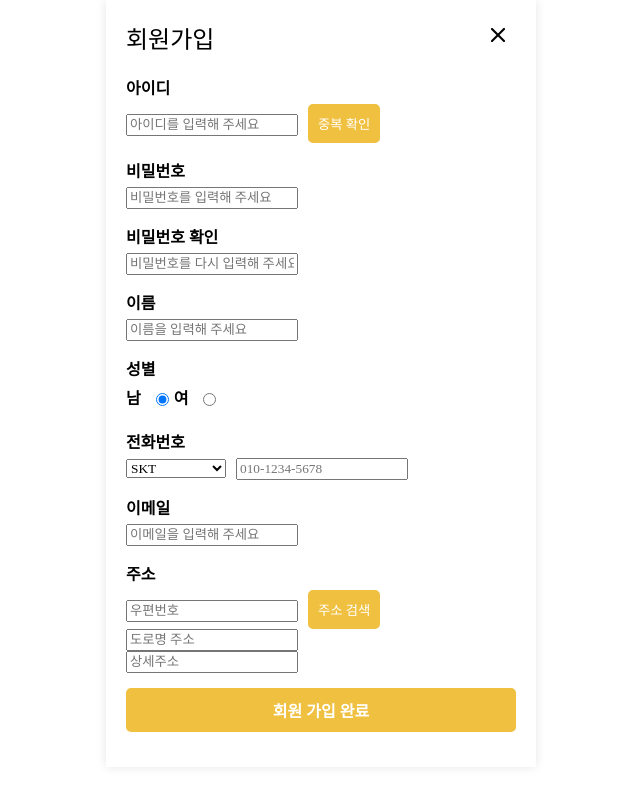
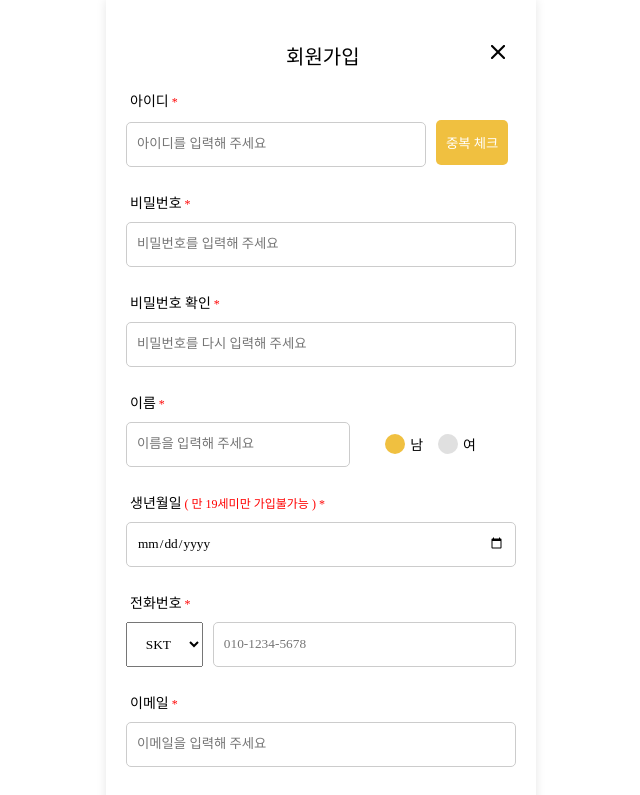
Before and after one commit to eDrink24/eDrink24-client, a React (Create React App) app: page /eDrink24/signup in a window 1280 px wide. Shown: the top 795 px of the page, without its empty margins (319-959 px from the left). Built offline with nearby package versions, Linux system fonts and the light colour scheme; a web font is replaced by a local one.

Commit message:
feature: signup페이지 생성 및 디지인 완료
**생성파일**
- src\pages\signup\SignupComponent.js
- src\pages\signup\SignupComponent.css
- public\alert_code

**추가내용**
1)  signup페이지 기능구현
2) 아이디 중복체크기능(api)
3) 알림창 소스코드 파일

```diff
--- a/src/pages/login/LoginComponent.js
+++ b/src/pages/login/LoginComponent.js
@@ -1,4 +1,4 @@
-import { redirect, useActionData, Form, useNavigate } from 'react-router-dom';
+import { useActionData, Form, useNavigate } from 'react-router-dom';
 import "./LoginComponent.css";
 import { useEffect, useState } from 'react';
 import Modal from 'react-modal';
--- a/src/pages/signup/SignupComponent.css
+++ b/src/pages/signup/SignupComponent.css
@@ -12,18 +12,20 @@
     justify-content: space-between;
     text-align: left;
     margin: 0 auto;
+    height: 100%;
 }
 
 .signup-header {
     display: flex;
     justify-content: space-between;
     align-items: center;
-    margin-bottom: 20px;
+    height: 70px;
 }
 
 .signup-header h1 {
-    font-size: 24px;
-    margin: 0;
+    font-size: 20px;
+    margin-left:160px;
+    font-weight: 500;
 }
 
 .signup-header .close-button {
@@ -48,17 +50,23 @@
 
 label {
     display: block;
-    margin-bottom: 5px;
-    font-weight: bold;
+    margin-bottom: 10px;
+    margin-left:4px;
+    font-weight: medium;
+    font-size: 14px;
 }
 
-.signup-input[type="text"][type="text"],
-.signup-input[type="password"],
-.signup-input[type="date"],
-.signup-input[type="tel"],
-.signup-input[type="email"],
-.signup-input[type="number"] {
-    width: calc(100% - 30px);
+.gender-label {
+    display: block;
+    margin:0;
+    margin-left:5px;
+    margin-right: 5px;
+}
+
+
+.form-control#loginId {
+    height: 45px;
+    width: 300px;
     padding: 10px;
     margin-bottom: 10px;
     border: 1px solid #ccc;
@@ -66,32 +74,108 @@ label {
     box-sizing: border-box;
 }
 
-input[type="radio"] {
+.form-control#userName {
+    height: 45px;
+    padding: 10px;
+    margin-bottom: 10px;
+    border: 1px solid #ccc;
+    border-radius: 5px;
+    box-sizing: border-box;
+    flex: 1;
+}
+
+.form-control {
+    width: 100%;
+    height: 45px;
+    padding: 10px;
+    margin-left:auto;
+    margin-right:auto;
+    margin-bottom: 10px;
+    border: 1px solid #ccc;
+    border-radius: 5px;
+    box-sizing: border-box;
+}
+
+.signup-input[type="radio"] {
     margin: 0 5px;
+}
+
+.name-genderGroup {
+    display: flex;
+    align-items: center;
+    gap: 30px;
 }
 
 .gender-options {
     display: flex;
     align-items: center;
+    margin-bottom: 10px;
+    margin-right: 30px;
 }
 
 .gender-label {
+    display: flex;
+    align-items: center;
+    cursor: pointer;
     margin-right: 10px;
+}
+
+.gender-label input[type="radio"] {
+    display: none;
+}
+
+.gender-label input[type="radio"] + span {
+    display: inline-block;
+    width: 20px;
+    height: 20px;
+    background-color: #e0e0e0;
+    border-radius: 50%;
+    margin-right: 5px;
+    transition: background-color 0.3s ease;
+}
+
+.gender-label input[type="radio"]:checked + span {
+    background-color: #f0c040;
+}
+
+.gender-label span.text {
+    vertical-align: middle;
+}
+
+.tel-num {
+    display: flex;
 }
 
 .tel-select {
     width: 100px;
+    height: 45px;
     margin-right: 10px;
+    text-align: center;
+}
+
+.postal-search {
+    display: flex;
+}
+
+.form-control-postal {
+    width: 300px;
+    height: 45px;
+    padding: 10px;
+    margin-bottom: 10px;
+    border: 1px solid #ccc;
+    border-radius: 5px;
+    box-sizing: border-box;
 }
 
 .btn-submit {
     width: 100%;
+    height: 60px;
     padding: 10px;
     background-color: #f0c040;
     border: none;
-    border-radius: 5px;
+    border-radius: 30.5px;
     color: #fff;
-    font-size: 16px;
+    font-size: 14px;
     font-weight: bold;
     cursor: pointer;
 }
@@ -103,6 +187,7 @@ input[type="radio"] {
 .check-button,
 .search-button {
     background-color: #f0c040;
+    height: 45px;
     border: none;
     border-radius: 5px;
     padding: 10px;
@@ -116,38 +201,49 @@ input[type="radio"] {
     background-color: #e0a030;
 }
 
-.modal {
-    position: fixed;
-    top: 50%;
-    left: 50%;
-    transform: translate(-50%, -50%);
-    background: white;
-    padding: 20px;
-    border-radius: 10px;
-    box-shadow: 0 5px 15px rgba(0, 0, 0, 0.3);
-    width: 80%;
-    max-width: 400px;
-    text-align: center;
+.check-button.check-complete {
+    background-color: green;
+    height: 45px;
+    border: none;
+    border-radius: 5px;
+    padding: 10px;
+    color: white;
+    cursor: not-allowed;
+    margin-left: 10px;
 }
 
-.overlay {
-    position: fixed;
-    top: 0;
-    left: 0;
-    right: 0;
-    bottom: 0;
-    background: rgba(0, 0, 0, 0.5);
-    display: flex;
-    justify-content: center;
-    align-items: center;
+.requiredCheck {
+    color:red;
+    font-size: 12px;
 }
 
-.modal-close-button {
-    position: absolute;
-    top: 10px;
-    right: 10px;
-    background: none;
+
+/* 알림창 */
+.btn-alert-close {
+    width: 100px;
+    padding: 10px;
+    background-color: #f0c040;
     border: none;
-    font-size: 1.5em;
+    border-radius: 5px;
+    color: #fff;
+    font-size: 14px;
+    font-weight: bold;
     cursor: pointer;
+    margin-top: 20px;
 }
+
+.btn-alert-close:hover {
+    background-color: #e0a030;
+}
+
+.pw-match {
+    color: green;
+    font-size: 13px;
+    margin-top: 0;
+}
+
+.pw-mismatch {
+    color: red;
+    font-size: 12px;
+    margin-top: 5px;
+}
--- a/src/pages/signup/SignupComponent.js
+++ b/src/pages/signup/SignupComponent.js
@@ -1,15 +1,10 @@
-import {
-    Form,
-    redirect,
-    useActionData
-} from 'react-router-dom';
+import { Form, redirect, useActionData } from 'react-router-dom';
 import DaumPostcode from 'react-daum-postcode';
-import { useState } from 'react';
+import { useEffect, useState } from 'react';
 import Modal from "react-modal";
 import "./SignupComponent.css";
 
 function SignupComponent() {
-
     const data = useActionData();
 
     const [postalCode, setPostalCode] = useState("");
@@ -17,13 +12,17 @@ function SignupComponent() {
     const [detailAddress, setDetailAddress] = useState("");
     const [isOpen, setIsOpen] = useState(false);
     const [gender, setGender] = useState('남');
+    const [maxDate, setMaxDate] = useState("");
 
-    const completeHandler = (data) => {
-        console.log(">>", data);
-        setPostalCode(data.zonecode);
-        setRoadAddress(data.roadAddress);
-        setIsOpen(false);
-    }
+    const [alertOpen, setAlertOpen] = useState(false); // 알림창 상태
+    const [alertMessage, setAlertMessage] = useState(""); // 알림창 메시지
+
+    const [isIdChecked, setIsIdChecked] = useState(false);
+
+    // 비밀번호 확인
+    const [pw, setPw] = useState("");
+    const [pwConfirm, setPwConfirm] = useState("");
+    const [pwMatch, setPwMatch] = useState(true);
 
     // Modal 스타일
     const customStyles = {
@@ -31,33 +30,149 @@ function SignupComponent() {
             backgroundColor: "rgba(0,0,0,0.5)",
         },
         content: {
-            left: "0",
+            top: "50%",
+            left: "50%",
+            transform: "translate(-50%, -50%)",
             margin: "auto",
-            width: "500px",
-            height: "600px",
+            width: "400px",
             padding: "0",
+            height: "400px",
             overflow: "hidden",
+            textAlign: "center",
         },
+    };
+
+    // 알림창 스타일
+    const alertStyles = {
+        overlay: {
+            backgroundColor: "rgba(0,0,0,0.5)",
+        },
+        content: {
+            top: "50%",
+            left: "50%",
+            transform: "translate(-50%, -50%)",
+            margin: "auto",
+            width: "300px",
+            height: "180px",
+            padding: "20px",
+            borderRadius: "10px",
+            textAlign: "center",
+            backgroundColor: "#fff",
+            boxShadow: "0 5px 15px rgba(0, 0, 0, 0.3)",
+        },
+    };
+
+    const completeHandler = (data) => {
+        setPostalCode(data.zonecode);
+        setRoadAddress(data.roadAddress);
+        setIsOpen(false);
     };
 
     // 검색 클릭
     const toggle = (e) => {
         e.preventDefault(); // 검색 버튼 눌렀을 때 submit 안되게
         setIsOpen(!isOpen); // 왜냐하면 sign up버튼 눌렀을 때 submit되야 하기 때문에
-    };                    // 이때 미리 submit되면 안됨.
+    };                      // 이때 미리 submit되면 안됨.
 
     // 상세 주소검색 event
     const changeHandler = (e) => {
         setDetailAddress(e.target.value);
     }
 
-    // 회원가입 완료 event
+    // 알림창 열기
+    const openAlert = (message) => {
+        setAlertMessage(message);
+        setAlertOpen(true);
+    }
+
+    // 알림창 닫기
+    const closeAlert = () => {
+        setAlertOpen(false);
+    }
+
+    // 비밀번호 일치 여부 확인
+    useEffect(() => {
+        setPwMatch(pw === pwConfirm);
+    }, [pw, pwConfirm]);
+
+    // 만 19세미만 선택불가
+    useEffect(() => {
+        const today = new Date();
+        const yyyy = today.getFullYear();
+        setMaxDate(`${yyyy - 19}-12-31`); // 만 19세 이상
+    }, []);
+
+    // 아이디 중복체크
+    const checkId = async (e) => {
+        e.preventDefault();
+        const loginId = document.getElementById('loginId').value;
+
+        if (!loginId) {
+            openAlert("아이디를 입력해 주세요.");
+            return;
+        }
+
+        try {
+            const response = await fetch(`http://localhost:8090/eDrink24/customerIdCheck/${loginId}`, {
+                method: 'GET',
+                headers: {
+                    'Content-Type': 'application/json',
+                },
+            });
+
+            const message = await response.text();
+
+            if (response.status === 409) {
+                openAlert(message); // "이 아이디는 사용불가합니다."
+                setIsIdChecked(false);
+            } else if (response.ok) {
+                openAlert(message); // "이 아이디는 사용가능합니다."
+                setIsIdChecked(true);
+            } else {
+                throw new Error("중복체크 요청 실패");
+            }
+        } catch (error) {
+            console.error("중복체크 오류: ", error);
+            openAlert("중복체크 중 오류가 발생했습니다.");
+            setIsIdChecked(false);
+        }
+    };
+
+    const handleIdChange = (e) => {
+        setIsIdChecked(false);
+    }
+
+    // 회원가입 완료 핸들러
     const clickHandler = (e) => {
-        if (detailAddress === "") {
-            alert("상세주소를 입력해주세요.");
-            e.preventDefault(); //상세주소 입력하지 않으면 submit 되지 않도록
-        } else {
-            console.log(postalCode, roadAddress, detailAddress);
+        const requiredFields = [
+            { name: 'loginId', value: document.getElementById('loginId').value },
+            { name: 'pw', value: document.getElementById('pw').value },
+            { name: 'pwConfirm', value: document.getElementById('pwConfirm').value },
+            { name: 'userName', value: document.getElementById('userName').value },
+            { name: 'birthdate', value: document.getElementById('birthdate').value },
+            { name: 'phoneNum', value: document.getElementById('phoneNum').value },
+            { name: 'email', value: document.getElementById('email').value },
+            { name: 'postalCode', value: postalCode },
+            { name: 'address1', value: roadAddress },
+            { name: 'address2', value: detailAddress }
+        ];
+
+        let allValid = true;
+        requiredFields.forEach(field => {
+            if (field.value === '') {
+                allValid = false;
+            }
+        });
+
+        if (!allValid) {
+            openAlert("모든 입력란을 채워주세요.");
+            e.preventDefault();
+        } else if (!pwMatch) {
+            openAlert("비밀번호가 일치하지 않습니다.");
+            e.preventDefault();
+        } else if (!isIdChecked) {
+            openAlert("아이디 중복체크를 완료해 주세요.");
+            e.preventDefault();
         }
     }
 
@@ -73,36 +188,68 @@ function SignupComponent() {
                     <img src="assets/common/x-button.png" className="XButton" alt="closeXButton" />
                 </button>
             </div>
+
             <Form method="post" className="signUpForm">
                 {data && data.message && <p>{data.message}</p>}
                 <div className="form-group">
-                    <label htmlFor="loginId">아이디</label>
-                    <input type="text" name="loginId" id="loginId" className="form-control" placeholder="아이디를 입력해 주세요" />
-                    <button className="check-button">중복 확인</button>
+                    <label htmlFor="loginId">아이디
+                        <span className="requiredCheck"> *</span>
+                    </label>
+                    <input type="text" name="loginId" id="loginId" className="form-control"
+                        placeholder="아이디를 입력해 주세요" onChange={handleIdChange} />
+                    <button className={`check-button ${isIdChecked ? "check-complete" : ""}`} onClick={!isIdChecked ? checkId : (e) => e.preventDefault()}>
+                        {isIdChecked ? "체크 완료" : "중복 체크"}
+                    </button>
                 </div>
                 <div className="form-group">
-                    <label htmlFor="pw">비밀번호</label>
-                    <input type="password" name="pw" id="pw" className="form-control" placeholder="비밀번호를 입력해 주세요" />
+                    <label htmlFor="pw">비밀번호
+                        <span className="requiredCheck"> *</span>
+                    </label>
+                    <input type="password" name="pw" id="pw" className="form-control" placeholder="비밀번호를 입력해 주세요"
+                        value={pw} onChange={(e) => { setPw(e.target.value) }} />
                 </div>
                 <div className="form-group">
-                    <label htmlFor="pwConfirm">비밀번호 확인</label>
-                    <input type="password" name="pwConfirm" id="pwConfirm" className="form-control" placeholder="비밀번호를 다시 입력해 주세요" />
+                    <label htmlFor="pwConfirm">비밀번호 확인
+                        <span className="requiredCheck"> *</span>
+                    </label>
+                    <input type="password" name="pwConfirm" id="pwConfirm" className="form-control" placeholder="비밀번호를 다시 입력해 주세요"
+                        value={pwConfirm} onChange={(e) => { setPwConfirm(e.target.value) }} />
+                    {pw && pwConfirm && (
+                        <p className={pwMatch ? "pw-match" : "pw-mismatch"}>
+                            {pwMatch ? "비밀번호가 일치합니다" : "비밀번호가 일치하지 않습니다."}
+                        </p>
+                    )}
                 </div>
                 <div className="form-group">
-                    <label htmlFor="userName">이름</label>
+                    <label htmlFor="userName">이름
+                        <span className="requiredCheck"> *</span>
+                    </label>
+                    <div className="name-genderGroup">
                         <input type="text" name="userName" id="userName" className="form-control" placeholder="이름을 입력해 주세요" />
+                        <div className="gender-options">
+                            <label htmlFor="genderMale" className="gender-label">
+                                <input type="radio" name="gender" id="genderMale" value="남" onChange={handleGenderChange} checked={gender === "남"} />
+                                <span></span><span className="text">남</span>
+                            </label>
+                            <label htmlFor="genderFemale" className="gender-label">
+                                <input type="radio" name="gender" id="genderFemale" value="여" onChange={handleGenderChange} checked={gender === "여"} />
+                                <span></span><span className="text">여</span>
+                            </label>
+                        </div>
+                    </div>
+                </div>
+
+                <div className="form-group">
+                    <label htmlFor="birthdate">생년월일
+                        <span className="requiredCheck"> ( 만 19세미만 가입불가능 ) *</span>
+                    </label>
+                    <input type="date" name="birthdate" id="birthdate" className="form-control" max={maxDate} />
                 </div>
                 <div className="form-group">
-                    <label>성별</label>
-                    <div className="gender-options">
-                        <label htmlFor="genderMale" className="gender-label">남</label>
-                        <input type="radio" name="gender" id="genderMale" value="남" onChange={handleGenderChange} checked={gender === "남"} />
-                        <label htmlFor="genderFemale" className="gender-label">여</label>
-                        <input type="radio" name="gender" id="genderFemale" value="여" onChange={handleGenderChange} checked={gender === "여"} />
-                    </div>
-                </div>
-                <div className="form-group">
-                    <label htmlFor="phoneNum">전화번호</label>
+                    <label htmlFor="phoneNum">전화번호
+                        <span className="requiredCheck"> *</span>
+                    </label>
+                    <div className="tel-num">
                         <select className="tel-select">
                             <option value="SKT">SKT</option>
                             <option value="KT">KT</option>
@@ -110,22 +257,29 @@ function SignupComponent() {
                         </select>
                         <input type="text" name="phoneNum" id="phoneNum" className="form-control" placeholder="010-1234-5678" />
                     </div>
+                </div>
+
                 <div className="form-group">
-                    <label htmlFor="email">이메일</label>
+                    <label htmlFor="email">이메일
+                        <span className="requiredCheck"> *</span>
+                    </label>
                     <input type="text" name="email" id="email" className="form-control" placeholder="이메일을 입력해 주세요" />
                 </div>
                 <div className="form-group">
-                    <label>주소</label>
-                    <input name='postalCode' value={postalCode} readOnly placeholder="우편번호" className="form-control" />
+                    <label>주소
+                        <span className="requiredCheck"> *</span>
+                    </label>
+                    <div className='postal-search'>
+                        <input name='postalCode' id="postalCode" value={postalCode} readOnly placeholder="우편번호" className="form-control-postal" />
                         <button className="search-button" onClick={toggle}>주소 검색</button>
-                    <br />
-                    <input name='address1' value={roadAddress} readOnly placeholder="도로명 주소" className="form-control" />
+                    </div>
+                    <input name='address1' id="address1" value={roadAddress} readOnly placeholder="도로명 주소" className="form-control" />
                     <br />
                     <Modal isOpen={isOpen} ariaHideApp={false} style={customStyles}
                         onRequestClose={() => setIsOpen(false)}>
                         <DaumPostcode onComplete={completeHandler} height="100%" />
                     </Modal>
-                    <input type="text" name='address2' onChange={changeHandler} value={detailAddress} placeholder="상세주소" className="form-control" />
+                    <input type="text" name='address2' id="address2" onChange={changeHandler} value={detailAddress} placeholder="상세주소" className="form-control" />
                     <br />
                 </div>
 
@@ -133,13 +287,23 @@ function SignupComponent() {
                     <button onClick={clickHandler} name="signup" className="btn-submit" >회원 가입 완료</button>
                 </div>
             </Form>
+
+            {/* 알림창 */}
+            <Modal
+                isOpen={alertOpen}
+                onRequestClose={closeAlert}
+                style={alertStyles}
+                contentLabel="Alert"
+            >
+                <h2>알림</h2>
+                <p>{alertMessage}</p>
+                <button onClick={closeAlert} className="btn-alert-close">닫기</button>
+            </Modal>
         </div>
     );
 }
 
 export async function action({ request }) {
-
-    // 회원가입폼 데이터 얻기
     const data = await request.formData();
     console.log(data.get("gender"));
     const authData = {
```
Also changed, not shown: public/alert_code/alert.js (added, +64 -0 lines). Lines whose indentation alone changed are shown as unchanged.
